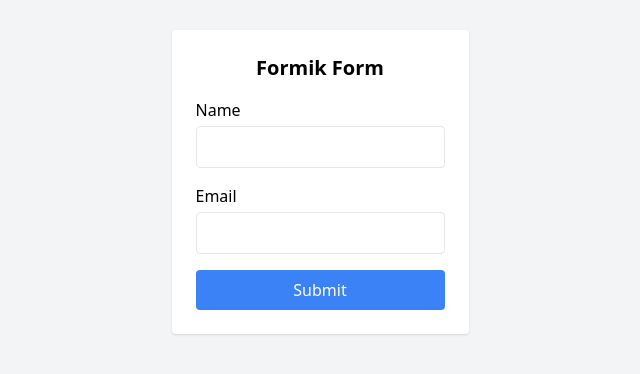
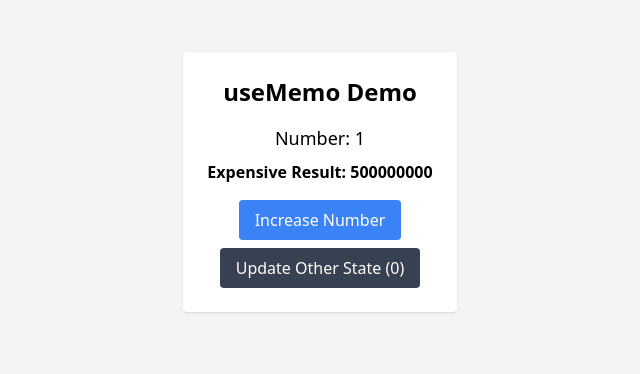
Before and after one commit to aditiagarwal16/aditi.intern-fb, a React (Create React App) app in the folder react-tailwind-setup/: page / in a window 1280 px wide. Shown: the part 238-612 px from the top of the page, without its empty margins (320-960 px from the left). Built offline with nearby package versions, Linux system fonts and the light colour scheme.

Commit message:
Added issue

```diff
--- a/react-tailwind-setup/src/App.js
+++ b/react-tailwind-setup/src/App.js
@@ -39,12 +39,31 @@
 
 
 
-import FormikForm from "./components/FormikForm";
+// import FormikForm from "./components/FormikForm";
+
+// function App() {
+//   return (
+//     <div className="min-h-screen bg-gray-100 flex items-center justify-center">
+//       <FormikForm />
+//     </div>
+//   );
+// }
+
+// export default App;
+
+
+
+
+
+
+
+
+import UseMemoDemo from "./components/UseMemoDemo";
 
 function App() {
   return (
     <div className="min-h-screen bg-gray-100 flex items-center justify-center">
-      <FormikForm />
+      <UseMemoDemo />
     </div>
   );
 }
--- /dev/null
+++ b/react-tailwind-setup/src/components/UseMemoDemo.jsx
@@ -0,0 +1,43 @@
+import React, { useState, useMemo } from "react";
+
+function UseMemoDemo() {
+  const [number, setNumber] = useState(1);
+  const [otherState, setOtherState] = useState(0);
+
+  // ❗ Expensive calculation (simulated with a large loop)
+  const expensiveResult = useMemo(() => {
+    console.log("Running expensive calculation...");
+    let total = 0;
+    for (let i = 0; i < 500000000; i++) {
+      total += number;
+    }
+    return total;
+  }, [number]); // Only recalculate when "number" changes
+
+  return (
+    <div className="p-6 max-w-xl mx-auto mt-10 bg-white shadow rounded text-center">
+      <h2 className="text-2xl font-bold mb-4">useMemo Demo</h2>
+
+      <p className="text-lg">Number: {number}</p>
+      <p className="font-semibold mt-2">Expensive Result: {expensiveResult}</p>
+
+      <div className="mt-4 space-y-2">
+        <button
+          className="px-4 py-2 bg-blue-500 text-white rounded hover:bg-blue-600"
+          onClick={() => setNumber(number + 1)}
+        >
+          Increase Number
+        </button>
+
+        <button
+          className="px-4 py-2 bg-gray-700 text-white rounded hover:bg-gray-800 block mx-auto"
+          onClick={() => setOtherState(otherState + 1)}
+        >
+          Update Other State ({otherState})
+        </button>
+      </div>
+    </div>
+  );
+}
+
+export default UseMemoDemo;
```
